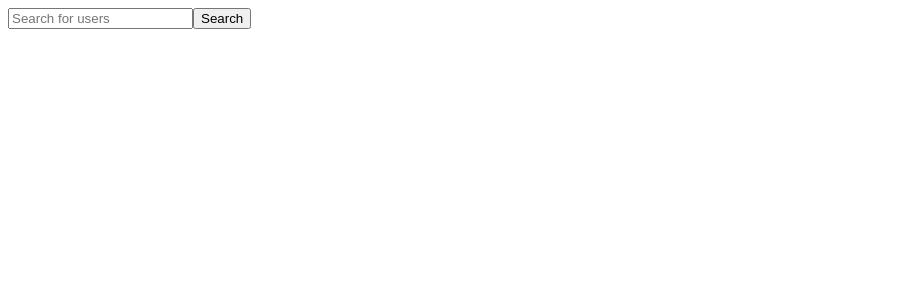
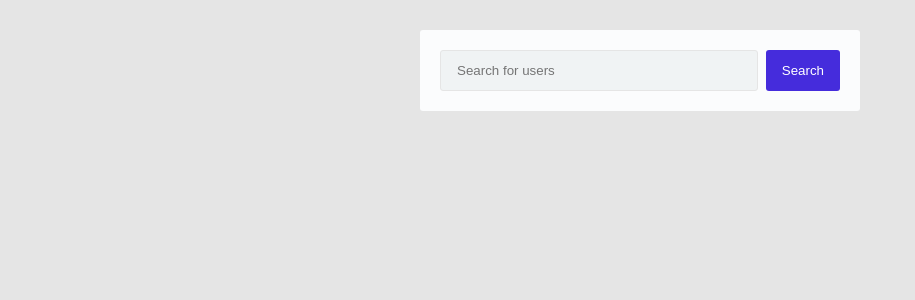
Before and after one commit to mkowal7/github-search, a React (Create React App) app: page / in a window 1280 px wide. Shown: the top 300 px of the page, without its empty margins (0-915 px from the left). Built offline with nearby package versions, Linux system fonts and the light colour scheme.

Commit message:
Add styles

```diff
--- /dev/null
+++ b/src/index.css
@@ -0,0 +1,71 @@
+body {
+  background-color: #e5e5e5;
+}
+
+button {
+  background-color: #452cdc;
+  border-radius: 3px;
+  border: none;
+  color: white;
+  padding: 12px 16px;
+}
+
+form {
+  display: flex;
+  justify-content: space-between;
+}
+
+input {
+  background-color: #f0f3f4;
+  border-radius: 3px;
+  border: 1px solid #e5e5e5;
+  margin-right: 8px;
+  padding: 12px 16px;
+  width: 100%;
+}
+
+h1 {
+  font-size: 24px;
+  margin: 0;
+}
+
+ul {
+  list-style-type: none;
+  padding: 0;
+}
+
+li {
+  margin-bottom: 8px;
+}
+
+a {
+  background-color: white;
+  border-radius: 3px;
+  border: 1px solid #e5e5e5;
+  color: #5396f1;
+  display: block;
+  padding: 12px 16px;
+  text-decoration: none;
+}
+
+.container {
+  background-color: #fbfcfd;
+  border-radius: 3px;
+  margin: 30px auto;
+  padding: 20px;
+  width: 400px;
+}
+
+.user-information {
+  margin-top: 24px;
+}
+
+.user-details__name {
+  align-items: flex-end;
+  display: flex;
+  margin-bottom: 16px;
+}
+
+.user-details__name img {
+  margin-right: 8px;
+}
```
Also changed, not shown: src/index.tsx (+5 -4 lines).
